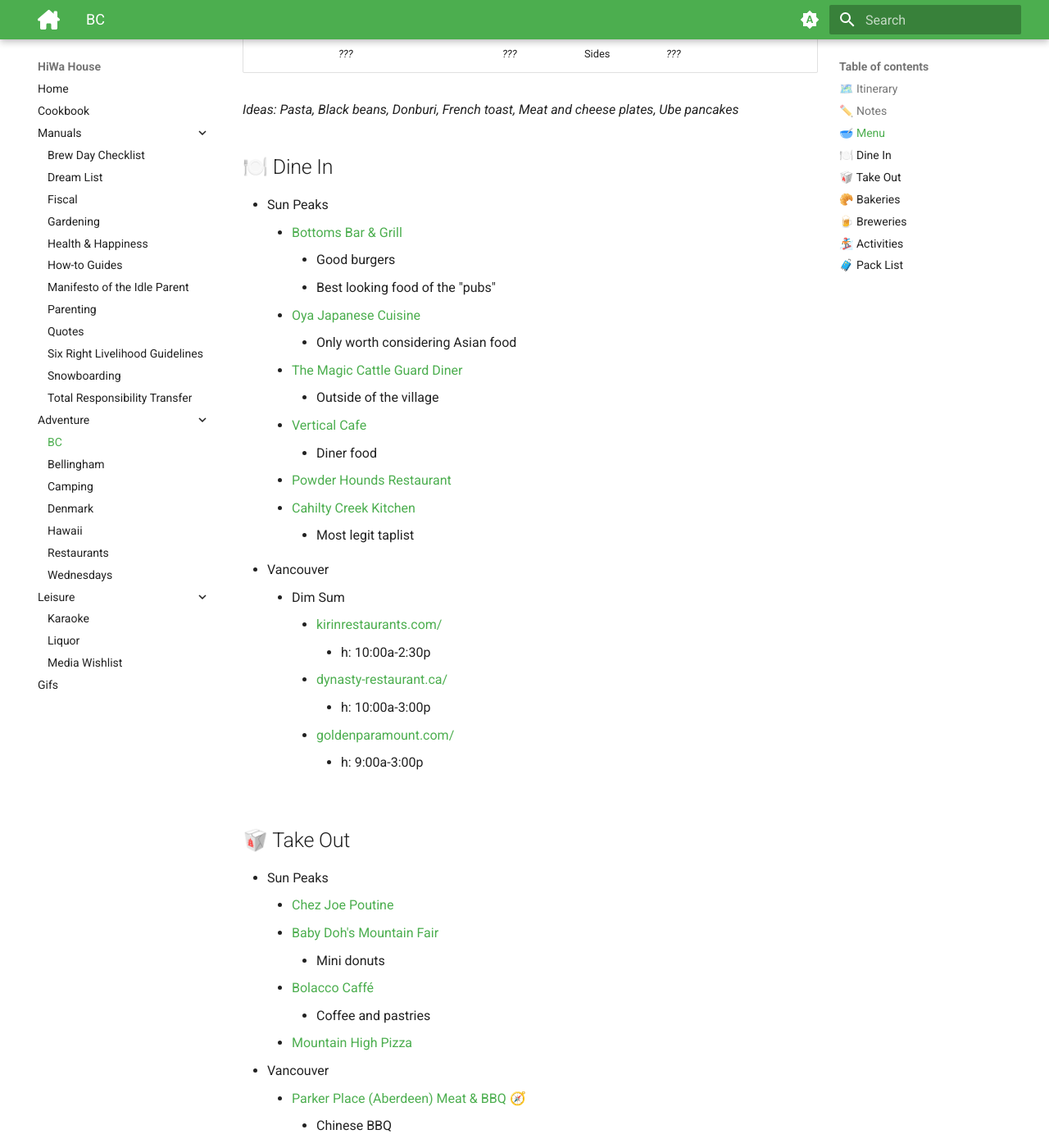
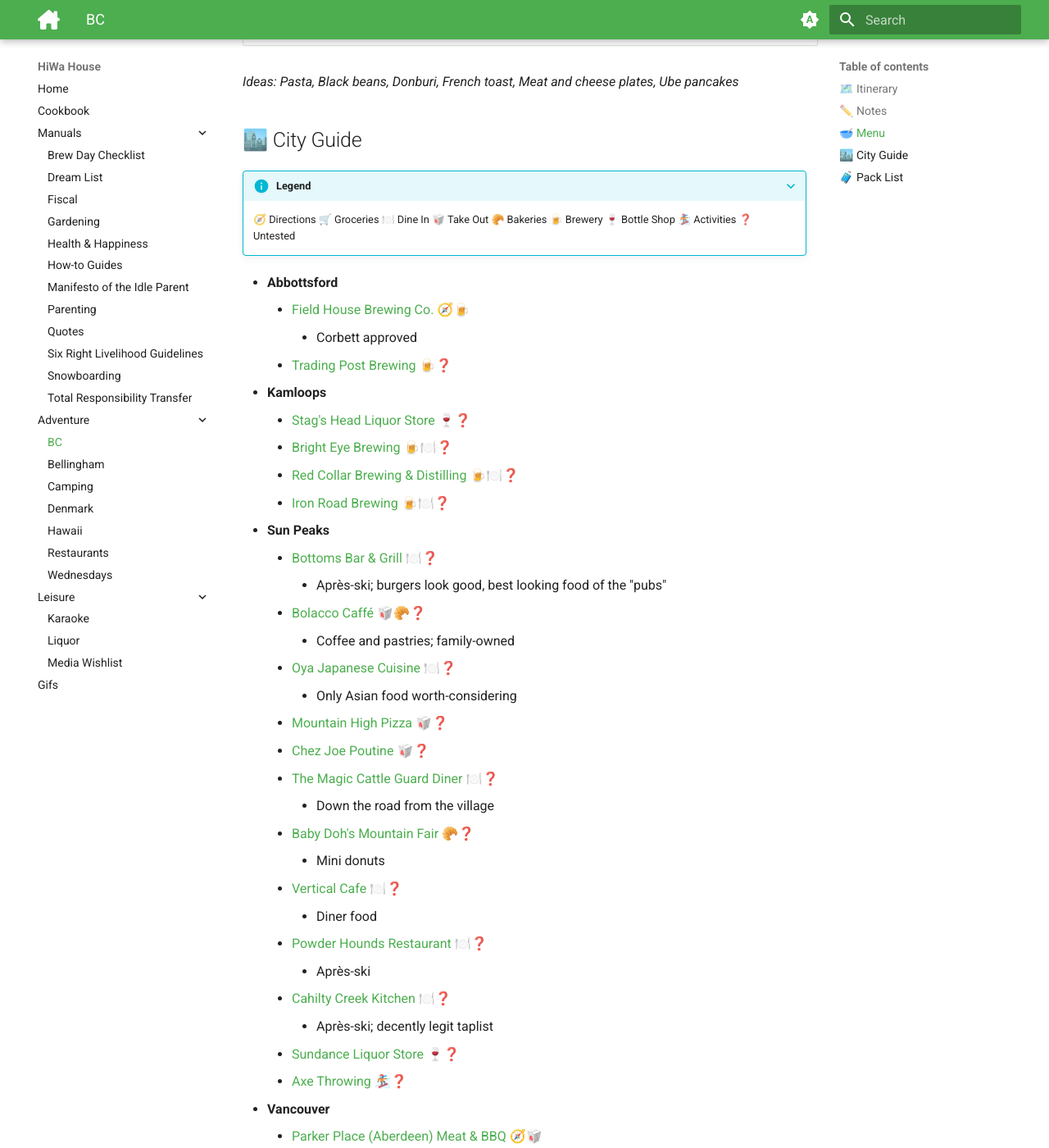
Before and after one commit to hiwa-house/teletraan, an MkDocs documentation site: the page built from docs/adventure/bc.md, in a window 1280 px wide and 1400 px high, scrolled down 1463 px. Shown: the whole window at 82% size. Built offline with MkDocs 1.6.1 and Material for MkDocs 9.7.7, drawn with Linux system fonts in a browser that asks for light colours; comment, search, counter and statistics services are not loaded; some of the changed text lies outside the part shown.

Commit message:
bc updates

```diff
--- a/docs/adventure/bc.md
+++ b/docs/adventure/bc.md
@@ -43,116 +41,91 @@
 
 *Ideas: Pasta, Black beans, Donburi, French toast, Meat and cheese plates, Ube pancakes*
 
-## 🍽️ Dine In
-* Sun Peaks
-	- [Bottoms Bar & Grill](https://www.bottomssunpeaks.com/)
-		- Good burgers
-		- Best looking food of the "pubs"
-	- [Oya Japanese Cuisine](https://www.oyasunpeaks.com/)
-		- Only worth considering Asian food
-	- [The Magic Cattle Guard Diner](https://www.magiccattleguard.ca/)
-		- Outside of the village
-	- [Vertical Cafe](https://www.verticalcafesunpeaks.com/)
+## 🏙️ City Guide
+
+???+ info "Legend"
+    🧭 Directions
+    🛒 Groceries
+    🍽️ Dine In
+    🥡 Take Out
+    🥐 Bakeries
+    🍺 Brewery
+    🍷 Bottle Shop
+    🏂 Activities
+    ❓ Untested
+
+* **Abbottsford**
+	- [Field House Brewing Co.](https://fieldhousebrewing.com/) [🧭](https://maps.apple.com/?daddr=2281+W+Railway+St,+Abbotsford,+BC+V2S+2E3,+Canada)🍺
+		- Corbett approved
+	- [Trading Post Brewing](https://www.tradingpostbrewing.com/abbotsford) 🍺❓
+* **Kamloops**
+	- [Stag's Head Liquor Store](https://stagsheadliquorstore.com/) 🍷❓
+	- [Bright Eye Brewing](https://www.brighteyebrewing.com/) 🍺🍽️❓
+	- [Red Collar Brewing & Distilling](https://www.redcollar.ca/) 🍺🍽️❓
+	- [Iron Road Brewing](https://www.ironroadbrewing.ca/) 🍺🍽️❓
+* **Sun Peaks**
+	- [Bottoms Bar & Grill](https://www.bottomssunpeaks.com/) 🍽️❓
+		- Après-ski; burgers look good, best looking food of the "pubs"
+	- [Bolacco Caffé](https://www.bolacco.com/) 🥡🥐❓
+		- Coffee and pastries; family-owned
+	- [Oya Japanese Cuisine](https://www.oyasunpeaks.com/) 🍽️❓
+		- Only Asian food worth-considering
+	- [Mountain High Pizza](https://mountainhighpizza.ca/) 🥡❓
+	- [Chez Joe Poutine](https://www.chezjoepoutine.ca/) 🥡❓
+	- [The Magic Cattle Guard Diner](https://www.magiccattleguard.ca/) 🍽️❓
+		- Down the road from the village
+	- [Baby Doh's Mountain Fair](https://www.sunpeaksresort.com/events-things-to-do/dining-apres/baby-dohs-mountain-fair) 🥐❓
+		- Mini donuts
+	- [Vertical Cafe](https://www.verticalcafesunpeaks.com/) 🍽️❓
 		- Diner food
-	- [Powder Hounds Restaurant](https://www.powderhoundssunpeaks.com/)
-	- [Cahilty Creek Kitchen](https://cahiltycreek.com/)
-		- Most legit taplist
-* Vancouver
-	* Dim Sum
-		* http://kirinrestaurants.com/
-			- h: 10:00a-2:30p
-		* http://dynasty-restaurant.ca/
-			- h: 10:00a-3:00p
-		* https://goldenparamount.com/
-			- h: 9:00a-3:00p
-
-## 🥡 Take Out
-* Sun Peaks
-	- [Chez Joe Poutine](https://www.chezjoepoutine.ca/)
-	- [Baby Doh's Mountain Fair](https://www.sunpeaksresort.com/events-things-to-do/dining-apres/baby-dohs-mountain-fair)
-		- Mini donuts
-	- [Bolacco Caffé](https://www.bolacco.com/)
-		- Coffee and pastries
-	- [Mountain High Pizza](https://mountainhighpizza.ca/)
-* Vancouver
-	- [Parker Place (Aberdeen) Meat & BBQ](https://yelp.ca/biz/parker-place-aberdeen-meat-and-b-b-q-richmond-2) [🧭](https://maps.apple.com/?daddr=4380+No.+3+Rd+Unit+1020,+Richmond,+BC+V6X+4E8,+Canada)
-		- Chinese BBQ
-		- Cash only
-	- [Hei Hei Rice Roll](https://instagram.com/heiheiriceroll/) [🧭](https://maps.apple.com/?daddr=Richmond+Public+Market,+8260+Westminster+Hwy,+Richmond,+BC+V6X+1A7,+Canada)
-		- Cheung fun
-		- Inside Richmond Public Market
-	- [Sashimiya](https://sashimiya.ca/) [🧭](https://maps.apple.com/?daddr=Sashimiya,+1348+Hornby+St,+Vancouver,+BC+V6Z+1W5,+Canada)
+	- [Powder Hounds Restaurant](https://www.powderhoundssunpeaks.com/) 🍽️❓
+		- Après-ski
+	- [Cahilty Creek Kitchen](https://cahiltycreek.com/) 🍽️❓
+		- Après-ski; decently legit taplist
+	- [Sundance Liquor Store](https://sundanceliquor.ca/) 🍷❓
+	- [Axe Throwing](https://cleavageaxeco.com/) 🏂❓
+* **Vancouver**
+	- [Parker Place (Aberdeen) Meat & BBQ](https://yelp.ca/biz/parker-place-aberdeen-meat-and-b-b-q-richmond-2) [🧭](https://maps.apple.com/?daddr=4380+No.+3+Rd+Unit+1020,+Richmond,+BC+V6X+4E8,+Canada)🥡
+		- Chinese BBQ; cash only
+	- [Hei Hei Rice Roll](https://instagram.com/heiheiriceroll/) [🧭](https://maps.apple.com/?daddr=Richmond+Public+Market,+8260+Westminster+Hwy,+Richmond,+BC+V6X+1A7,+Canada)🥡❓
+		- Cheung fun; inside Richmond Public Market
+	- [Sashimiya](https://sashimiya.ca/) [🧭](https://maps.apple.com/?daddr=Sashimiya,+1348+Hornby+St,+Vancouver,+BC+V6Z+1W5,+Canada)🥡❓
 		- Japanese sushi/grocery/snacks
-	- https://instagram.com/hkbbqmaster/
-	- https://abento.ca/
-		- Taiwanese bentos
-	- [La Belle Patate](https://westcoastpoutine.wixsite.com/labellepatatevan) [🧭](https://maps.apple.com/?daddr=1215+Davie+St,+Vancouver,+BC+V6E+1N4,+Canada)
-	- Poutine at Costco Food Court
-* Whistler
-	- Nester's [🧭](https://maps.apple.com/?daddr=Nesters+Market+%26+Pharmacy,+Nesters+Road,+Whistler,+BC,+Canada)
-		- Best grocery option
-	- https://chubbyducks.ca/ [🧭](https://maps.apple.com/?daddr=Chubby+Ducks+Donair,+Kebab+%26+Poutine,+4122+Village+Green+Unit+9,+Whistler,+BC+V0N+1B4,+Canada)
-		- Poutine
-	- https://peakedpies.com/ [🧭](https://maps.apple.com/?daddr=Peaked+Pies+Whistler,+4369+Main+St+%23105,+Whistler,+BC+V0N+1B4,+Canada)
-		- Meat Pies
-
-## 🥐 Bakeries
-* Vancouver
-	- [Kam Do Bakery](https://instagram.com/kamdobakery/) [🧭](https://maps.apple.com/?daddr=6211+No.+3+Rd+Unit+130,+Richmond,+BC+V6Y+0C2,+Canada)
-		- Fancier
-		- Cash only
-	- [New Town Bakery & Restaurant](https://newtownbakery.ca/) [🧭](https://maps.apple.com/?daddr=148+E+Pender+St,+Vancouver,+BC+V6A+1T3,+Canada)
-		- Chinese/Filipino
-		- Cash only
-
-## 🍺 Breweries
-* Sun Peaks Trip
-	- [Stag's Head Liquor Store](https://stagsheadliquorstore.com/)
-	- [Sundance Liquor Store](https://sundanceliquor.ca/)
-	1. [Field House Brewing Co.](https://fieldhousebrewing.com/) [🧭](https://maps.apple.com/?daddr=2281+W+Railway+St,+Abbotsford,+BC+V2S+2E3,+Canada)
-	2. [Trading Post Brewing](https://www.tradingpostbrewing.com/abbotsford)
-	3. [Bright Eye Brewing](https://www.brighteyebrewing.com/)
-	4. [Red Collar Brewing & Distilling](https://www.redcollar.ca/)
-	5. [Iron Road Brewing](https://www.ironroadbrewing.ca/)
-* BC Finds
-	1. https://dageraadbrewing.com/ [🧭](https://maps.apple.com/?daddr=3191+Thunderbird+Crescent,+Burnaby,+BC+V5A+3G1,+Canada)
+	- https://instagram.com/hkbbqmaster/ 🥡❓
+	- [La Belle Patate](https://westcoastpoutine.wixsite.com/labellepatatevan) [🧭](https://maps.apple.com/?daddr=1215+Davie+St,+Vancouver,+BC+V6E+1N4,+Canada)🥡❓
+	- Poutine at Costco Food Court 🥡❓
+	- [Kam Do Bakery](https://instagram.com/kamdobakery/) [🧭](https://maps.apple.com/?daddr=6211+No.+3+Rd+Unit+130,+Richmond,+BC+V6Y+0C2,+Canada)🥐❓
+		- More upscale; cash only
+	- [New Town Bakery & Restaurant](https://newtownbakery.ca/) [🧭](https://maps.apple.com/?daddr=148+E+Pender+St,+Vancouver,+BC+V6A+1T3,+Canada)🥐❓
+		- Chinese/Filipino; cash only
+	- [Lynn Canyon](https://lynncanyon.ca/) [🧭](https://maps.apple.com/?daddr=Lynn+Canyon+Ecology+Centre,+3663+Park+Rd,+North+Vancouver,+BC+V7J+3G3,+Canada)🏂❓
+		- Hiking trails; suspension bridges
+	- [Dr Sun Yat Sen Chinese Garden](https://vancouverchinesegarden.com/visit/) [🧭](https://maps.apple.com/?daddr=180+Keefer+St,+Vancouver,+BC+V6A+3V8,+Canada)🏂❓
+	- [Stanley Park Seawall Loop](https://vancouver.ca/parks-recreation-culture/stanley-park-seawall.aspx) [🧭](https://maps.apple.com/?daddr=1798+W+Georgia+St,+Vancouver,+BC+V6G+2V7,+Canada)🏂❓
+		- [Bicycle rental](https://spokesbicyclerentals.com/); 6.2 mi *(10 km)* length
+	- [Granville Island Public Market]() [🧭](https://maps.apple.com/?daddr=Granville+Island+Public+Market,+Public+Market,+1689+Johnston+St,+Vancouver,+BC+V6H+3R9,+Canada)🏂❓
+	- https://dageraadbrewing.com/ [🧭](https://maps.apple.com/?daddr=3191+Thunderbird+Crescent,+Burnaby,+BC+V5A+3G1,+Canada)🍺
 		- Belgian-style
-	2. https://backcountrybrewing.com/ [🧭](https://maps.apple.com/?daddr=1201+Commercial+Way,+Squamish,+BC+V8B+0A4,+Canada)
-		- On the way in Squamish
-		- Great lagers
-	3. [Field House Brewing Co.](https://fieldhousebrewing.com/) [🧭](https://maps.apple.com/?daddr=2281+W+Railway+St,+Abbotsford,+BC+V2S+2E3,+Canada)
-		- Corbett approved
-	4. https://superfluxbeer.com/ [🧭](https://maps.apple.com/?daddr=505+Clark+Dr,+Vancouver,+BC+V5L+3H7,+Canada)
+	- https://backcountrybrewing.com/ [🧭](https://maps.apple.com/?daddr=1201+Commercial+Way,+Squamish,+BC+V8B+0A4,+Canada)🍺
+		- Surprisingly great lagers
+	- https://superfluxbeer.com/ [🧭](https://maps.apple.com/?daddr=505+Clark+Dr,+Vancouver,+BC+V5L+3H7,+Canada)🍺
 		- IPAs
-	5. https://drinkcontainer.beer/ [🧭](https://maps.apple.com/?daddr=1216+Franklin+St,+Vancouver,+BC+V6A+1K1,+Canada)
-		- Near Superflux
-	6. https://brassneck.ca/ [🧭](https://maps.apple.com/?daddr=2148+Main+St,+Vancouver,+BC+V5T+3C5,+Canada)
-	7. https://twinsailsbrewing.com/ [🧭](https://maps.apple.com/?daddr=2821+Murray+St,+Port+Moody,+BC+V3H+1X3,+Canada)
-
-## 🏂 Activities
-* Sun Peaks
-	- [Axe Throwing](https://cleavageaxeco.com/)
-* Vancouver
-	1. [Lynn Canyon](https://lynncanyon.ca/) [🧭](https://maps.apple.com/?daddr=Lynn+Canyon+Ecology+Centre,+3663+Park+Rd,+North+Vancouver,+BC+V7J+3G3,+Canada)
-		- Hiking trails
-		- Suspension bridges
-	2. [Dr Sun Yat Sen Chinese Garden](https://vancouverchinesegarden.com/visit/) [🧭](https://maps.apple.com/?daddr=180+Keefer+St,+Vancouver,+BC+V6A+3V8,+Canada)
-		- 9:30a-4:00p
-	3. [Stanley Park Seawall Loop](https://vancouver.ca/parks-recreation-culture/stanley-park-seawall.aspx) [🧭](https://maps.apple.com/?daddr=1798+W+Georgia+St,+Vancouver,+BC+V6G+2V7,+Canada)
-		- https://spokesbicyclerentals.com/
-		- 6.2 mi *(10 km)*
-	4. [Granville Island Public Market]() [🧭](https://maps.apple.com/?daddr=Granville+Island+Public+Market,+Public+Market,+1689+Johnston+St,+Vancouver,+BC+V6H+3R9,+Canada)
-* Whistler
-	- [Whistler Fire & Ice Show](https://www.whistlerblackcomb.com/explore-the-resort/activities-and-events/event-detail-page.aspx?id={4c81c1fb-8a80-44e4-a25b-ca93b99a6a65}&sd=02%2F18%2F2024&ed=02%2F24%2F2024)
-	- [Bubly Tube Park](https://www.whistlerblackcomb.com/explore-the-resort/activities-and-events/winter-activities/tube-park.aspx)
-	- [Whistler/Blackcomb Free Mountain Tours](https://whistlerblackcomb.com/explore-the-resort/activities-and-events/winter-activities/free-mountain-tours.aspx)
-	- [Whistler Sliding Centre](https://whistlerslidingcentre.com/public-sliding/spectating-sightseeing)
-	- https://scandinave.com/whistler
-	- [Outdoor Skating Rink](https://whistler.ca/culture-recreation/facilities/outdoor-skating-rink/)
-	- [Meadow Park Sports Centre](https://whistler.ca/culture-recreation/facilities/meadow-park-sports-centre/pool/)
+	- https://drinkcontainer.beer/ [🧭](https://maps.apple.com/?daddr=1216+Franklin+St,+Vancouver,+BC+V6A+1K1,+Canada)🍺❓
+	- https://brassneck.ca/ [🧭](https://maps.apple.com/?daddr=2148+Main+St,+Vancouver,+BC+V5T+3C5,+Canada)🍺❓
+	- https://twinsailsbrewing.com/ [🧭](https://maps.apple.com/?daddr=2821+Murray+St,+Port+Moody,+BC+V3H+1X3,+Canada)🍺❓
+* **Whistler**
+	- Nester's [🧭](https://maps.apple.com/?daddr=Nesters+Market+%26+Pharmacy,+Nesters+Road,+Whistler,+BC,+Canada)🛒
+		- Best grocery option; liquor store downstairs
+	- [Whistler Fire & Ice Show](https://www.whistlerblackcomb.com/explore-the-resort/activities-and-events/event-detail-page.aspx?id={4c81c1fb-8a80-44e4-a25b-ca93b99a6a65}&sd=02%2F18%2F2024&ed=02%2F24%2F2024) 🏂
+	- [Chubby Ducks](https://chubbyducks.ca/) 🥡❓
+	- [Bubly Tube Park](https://www.whistlerblackcomb.com/explore-the-resort/activities-and-events/winter-activities/tube-park.aspx) 🏂❓
+	- [Whistler/Blackcomb Free Mountain Tours](https://whistlerblackcomb.com/explore-the-resort/activities-and-events/winter-activities/free-mountain-tours.aspx) 🏂❓
+	- [Whistler Sliding Centre](https://whistlerslidingcentre.com/public-sliding/spectating-sightseeing) 🏂❓
+	- [Scandinave Spa](https://scandinave.com/whistler) 🏂❓
+	- [Outdoor Skating Rink](https://whistler.ca/culture-recreation/facilities/outdoor-skating-rink/) 🏂❓
+	- [Meadow Park Sports Centre](https://whistler.ca/culture-recreation/facilities/meadow-park-sports-centre/pool/) 🏂❓
 
 ## 🧳 Pack List
-- [ ] air purifier?
 - [ ] truck USB charger
 - [ ] blankets
 - [ ] tire inflator
@@ -234,7 +201,7 @@
 - [ ] ube pancake mix
 - [ ] crackers
 - [ ] salsa
-- [ ] clif bar
+- [ ] clif bar, x8
 - [ ] granola
 - [ ] honey nut cheerios
 - [ ] marshmallows
```
Also changed, not shown: other parts of docs/adventure/bc.md (+8 -16 lines), docs/manuals/snowboarding.md (+5 -2 lines).
